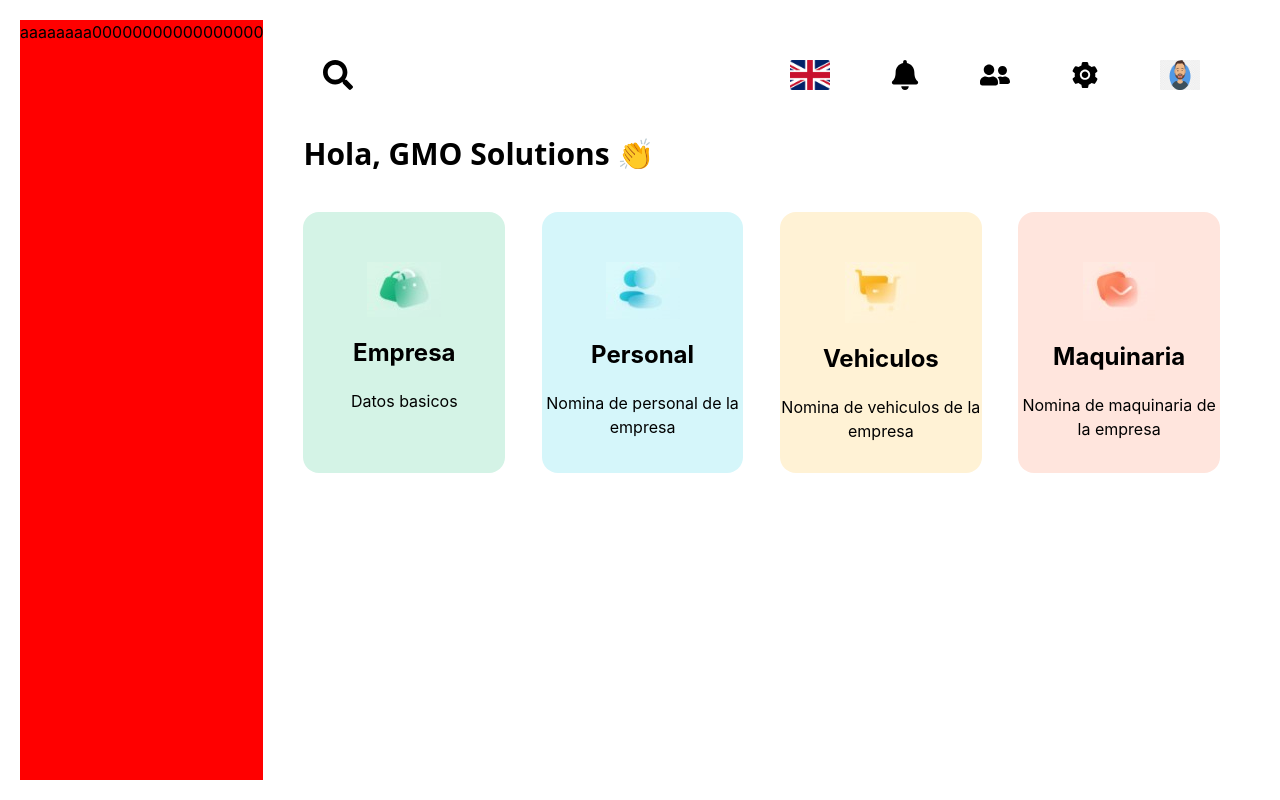
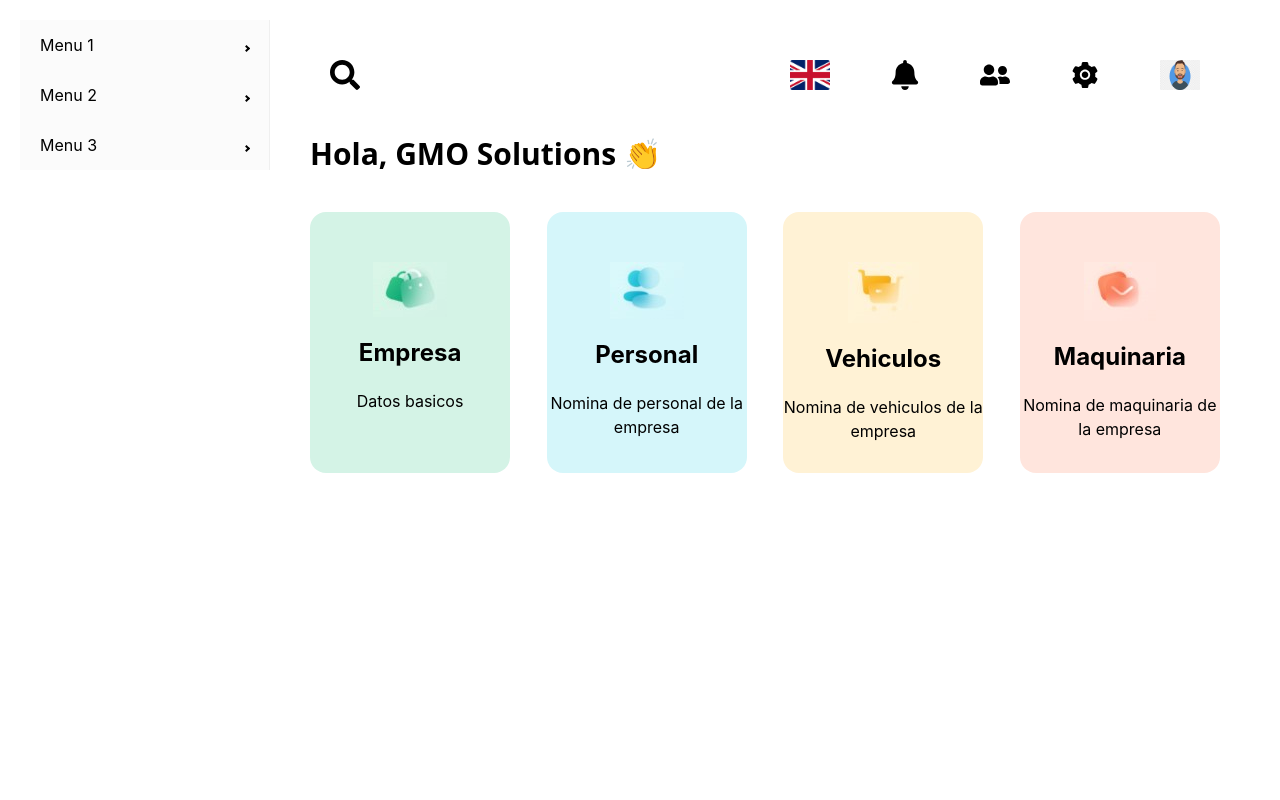
Before and after one commit to mtsoft936/client, a React (Create React App) app: page /home in a window 1280 px wide. Built offline with nearby package versions, Linux system fonts and the light colour scheme; no server answers; sample sign-in values are in the browser's storage.

Commit message:
menu done

```diff
--- a/package.json
+++ b/package.json
@@ -14,8 +14,10 @@
     "react": "^18.2.0",
     "react-dom": "^18.2.0",
     "react-icons": "^4.10.1",
+    "react-pro-sidebar": "^1.1.0-alpha.1",
     "react-router-dom": "^6.9.0",
     "react-scripts": "5.0.1",
+    "react-simple-tree-menu": "^1.1.18",
     "typescript": "^4.9.5",
     "web-vitals": "^2.1.4"
   },
--- a/src/api/auth.api.ts
+++ b/src/api/auth.api.ts
@@ -5,7 +5,7 @@ const backendUrl = process.env.REACT_APP_BACKEND_URL;
 
 const login = async (data: loginData) => {
   try {
-    const result = await axios.post(backendUrl + "/Auth/signin", data);
+    const result = await axios.post(backendUrl + "/Auth/login", data);
     return result.data;
   } catch (e) {
     return e;
--- a/src/api/menu.api.ts
+++ b/src/api/menu.api.ts
@@ -4,8 +4,14 @@ import { menuFetchData } from "../types";
 const backendUrl = process.env.REACT_APP_BACKEND_URL;
 
 const getMenu = async (data: menuFetchData) => {
+  const config = {
+    headers: {
+      Authorization: `Bearer ${data.token}`
+    }
+  };
+
   try {
-    const result = await axios.post(backendUrl + "/Auth/signin", data);
+    const result = await axios.get(backendUrl + `/Menu/${data.tenantId}`, config);
     return result.data;
   } catch (e) {
     return e;
--- a/src/components/Menu/index.tsx
+++ b/src/components/Menu/index.tsx
@@ -1,9 +1,153 @@
-import React from "react";
+import React, { useState } from 'react';
+import { Sidebar, Menu, MenuItem, SubMenu } from 'react-pro-sidebar';
 
-export default function Menu() {
+const generateMenuItems = (items:any) => {
+  return items.map((item:any) => {
+    if (item.childs && item.childs.length > 0) {
+      return (
+        <SubMenu label={item.title} key={item.id}>
+          {generateMenuItems(item.childs)}
+        </SubMenu>
+      );
+    } else {
+      return (
+        <MenuItem key={item.id}>
+          {item.title}
+        </MenuItem>
+      );
+    }
+  });
+};
+
+const App = () => {
+  const [menuData] = useState<any>([
+    // The JSON data mentioned earlier
+    {
+      "id": "144d433e-f36b-1410-8bc6-0038e8a2eb3b",
+      "level": "01",
+      "title": "Menu 1",
+      "tooltip": "",
+      "description": "",
+      "link_url": "",
+      "icon": "",
+      "isAction": false,
+      "childs": [
+          {
+              "id": "1a4d433e-f36b-1410-8bc6-0038e8a2eb3b",
+              "level": "0101",
+              "title": "Menu 1.1",
+              "tooltip": "",
+              "description": "",
+              "link_url": "",
+              "icon": "",
+              "isAction": false,
+              "childs": [
+                  {
+                      "id": "204d433e-f36b-1410-8bc6-0038e8a2eb3b",
+                      "level": "010101",
+                      "title": "Menu 1.1.1",
+                      "tooltip": "",
+                      "description": "",
+                      "link_url": "",
+                      "icon": "",
+                      "isAction": false,
+                      "childs": [
+                          {
+                              "id": "3e4d433e-f36b-1410-8bc6-0038e8a2eb3b",
+                              "level": "01010101",
+                              "title": "Menu 1.1.1 [Accion1]",
+                              "tooltip": "",
+                              "description": "",
+                              "link_url": "",
+                              "icon": "",
+                              "isAction": true,
+                              "childs": []
+                          },
+                          {
+                              "id": "444d433e-f36b-1410-8bc6-0038e8a2eb3b",
+                              "level": "01010102",
+                              "title": "Menu 1.1.1 [Accion2]",
+                              "tooltip": "",
+                              "description": "",
+                              "link_url": "",
+                              "icon": "",
+                              "isAction": true,
+                              "childs": []
+                          }
+                      ]
+                  }
+              ]
+          },
+          {
+              "id": "264d433e-f36b-1410-8bc6-0038e8a2eb3b",
+              "level": "0102",
+              "title": "Menu 1.2",
+              "tooltip": "",
+              "description": "",
+              "link_url": "",
+              "icon": "",
+              "isAction": false,
+              "childs": []
+          }
+      ]
+  },
+  {
+      "id": "2c4d433e-f36b-1410-8bc6-0038e8a2eb3b",
+      "level": "02",
+      "title": "Menu 2",
+      "tooltip": "",
+      "description": "",
+      "link_url": "",
+      "icon": "",
+      "isAction": false,
+      "childs": [
+          {
+              "id": "4a4d433e-f36b-1410-8bc6-0038e8a2eb3b",
+              "level": "0201",
+              "title": "Menu 2 [Accion]",
+              "tooltip": "",
+              "description": "",
+              "link_url": "",
+              "icon": "",
+              "isAction": true,
+              "childs": []
+          }
+      ]
+  },
+  {
+      "id": "324d433e-f36b-1410-8bc6-0038e8a2eb3b",
+      "level": "03",
+      "title": "Menu 3",
+      "tooltip": "",
+      "description": "",
+      "link_url": "",
+      "icon": "",
+      "isAction": false,
+      "childs": [
+          {
+              "id": "384d433e-f36b-1410-8bc6-0038e8a2eb3b",
+              "level": "0301",
+              "title": "Menu 3.1",
+              "tooltip": "",
+              "description": "",
+              "link_url": "",
+              "icon": "",
+              "isAction": false,
+              "childs": []
+          }
+      ]
+  }
+  ]);
+
   return (
+    <div>
+      <Sidebar>
+        <Menu>
+          {generateMenuItems(menuData)}
+        </Menu>
+      </Sidebar>
+    </div>
+  );
+};
 
-    <div className="bg-[#FF0000] ">aaaaaaaa00000000000000000</div>
-
-  );
-}
+export default App;
--- a/src/contexts/AuthContext.tsx
+++ b/src/contexts/AuthContext.tsx
@@ -6,7 +6,7 @@ import { loginData, registerData, accountInterface } from "../types";
 
 interface authContextInterface {
   token: string | null,
-  account: accountInterface | null,
+  account: string | null,
   error: string,
   signup: (formData: registerData) => void,
   signin: (formData: loginData) => void,
@@ -15,13 +15,7 @@ interface authContextInterface {
 
 const initialValue = {
   token: null,
-  account: {
-    id: "",
-    name: "",
-    username: "",
-    enabled: true,
-    tenants: []
-  },
+  account: null,
   error: "",
   signup: () => { },
   signin: () => { },
@@ -52,8 +46,11 @@ export function AuthProvider({ children }: { children: JSX.Element }) {
   const signin = async (formData: loginData) => {
     try {
       const result = await login(formData);
-      setAccount(result.user);
-      setToken(result.token);
+      console.log(result);
+      if(result.token) {
+        setAccount(JSON.stringify(result.user));
+        setToken(result.token);
+      }
     } catch (e) {
       setError((e as Error).message);
     }
@@ -84,9 +81,13 @@ export function AuthProvider({ children }: { children: JSX.Element }) {
   useEffect(() => {
     if (token) {
       localStorage.setItem("token", token);
-      localStorage.setItem("account", JSON.stringify(account));
     } else {
       localStorage.removeItem("token");
+    }
+
+    if (account) {
+      localStorage.setItem("account", account);
+    } else {
       localStorage.removeItem("account");
     }
   }, [token, account]);
@@ -99,7 +100,7 @@ export function AuthProvider({ children }: { children: JSX.Element }) {
   return (
     <AuthContext.Provider
       value={{
-        account: JSON.parse(JSON.stringify(account)),
+        account: account,
         token,
         error,
         signup,
--- a/src/layout/index.tsx
+++ b/src/layout/index.tsx
@@ -1,11 +1,28 @@
-import React from "react";
+import React, { useEffect, useState } from "react";
 import { Navigate, Outlet } from "react-router-dom";
 import Header from "../components/Header";
 import Menu from "../components/Menu";
 import { useAuth } from "../contexts/AuthContext";
+import { getMenu } from "../api/menu.api";
 
 export default function Layout() {
-  const { token } = useAuth();
+  const { token, account } = useAuth();
+  const [menuData, SetmenuData] = useState();
+
+  useEffect(() => {
+    if(token && account) {
+      const getMenuData = async () => {
+        console.log(typeof account);
+
+        const result = await getMenu({token, tenantId: JSON.parse(account)?.tenants[0]?.id })
+        console.log(result);
+        return result;
+      }
+      getMenuData();
+    }
+  }, [])
+
+
 
   return (
     <>
--- a/src/pages/SignIn.tsx
+++ b/src/pages/SignIn.tsx
@@ -1,17 +1,24 @@
-import React, { useState } from "react";
+import React, { useEffect, useState } from "react";
 
 import Logo from "../assets/images/logo.jpg";
 import { useAuth } from "../contexts/AuthContext";
+import { useNavigate } from "react-router-dom";
 
 const SignIn = () => {
   const [email, setEmail] = useState("");
   const [password, setPassword] = useState("");
+  const { signin, token } = useAuth();
 
-  const { signin } = useAuth();
+  const navigate = useNavigate();
+
+  useEffect(() => {
+    if (token) {
+      navigate("/home");
+    }
+  }, [token])
+
   const handleClick = async () => {
-    const result = await signin({username:email, password, scope:"string"})
-    console.log(result);
-
+    await signin({ username: email, password, scope: "string" })
   };
 
   return (
--- a/src/types/index.ts
+++ b/src/types/index.ts
@@ -42,5 +42,6 @@ export interface role {
 }
 
 export interface menuFetchData {
-    tenantId: string
+    tenantId: string,
+    token: string
 }
```
Also changed, not shown: src/App.css (line endings or trailing spaces), 1 other file (tests, documents, lock files or other folders).
